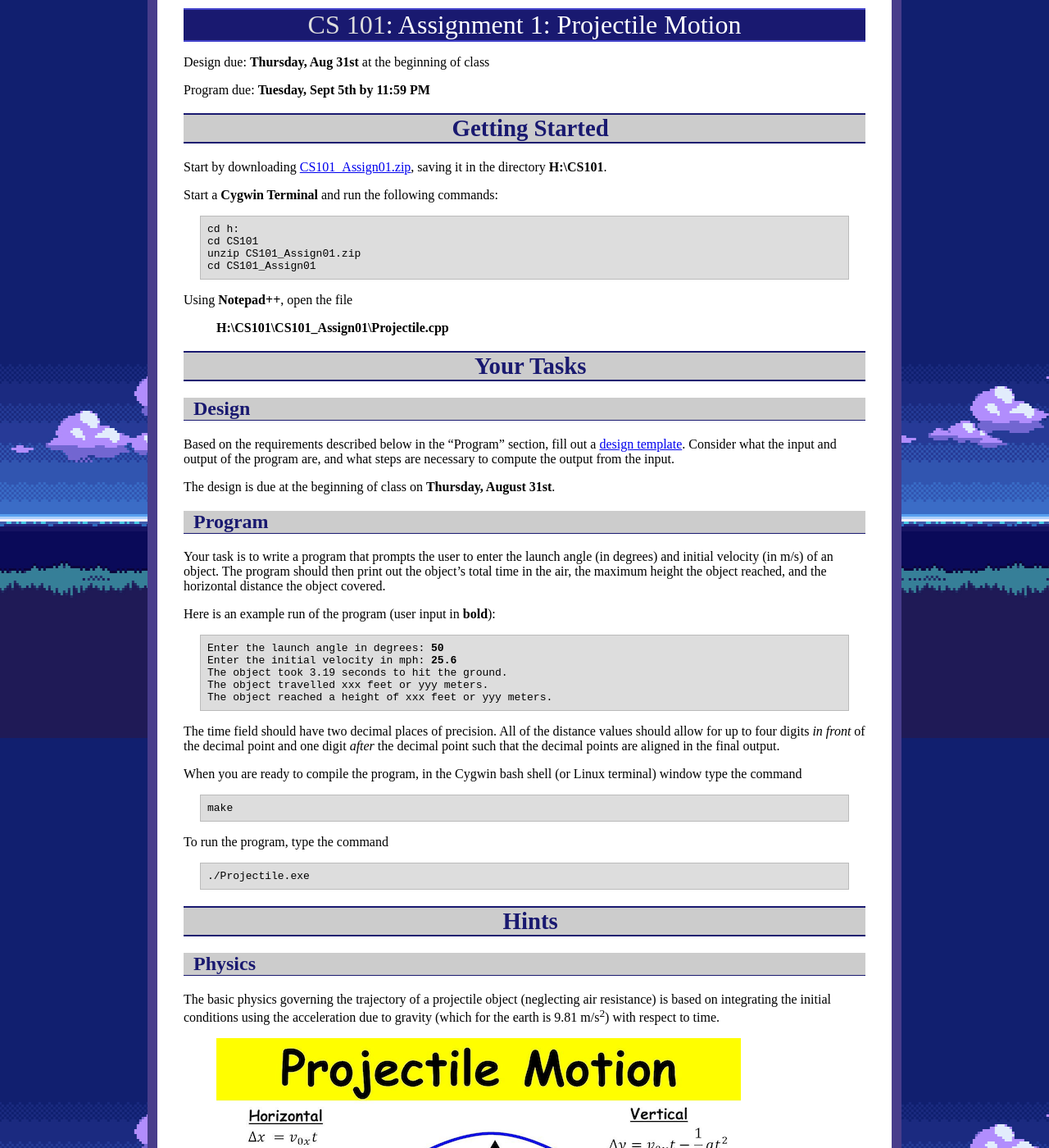
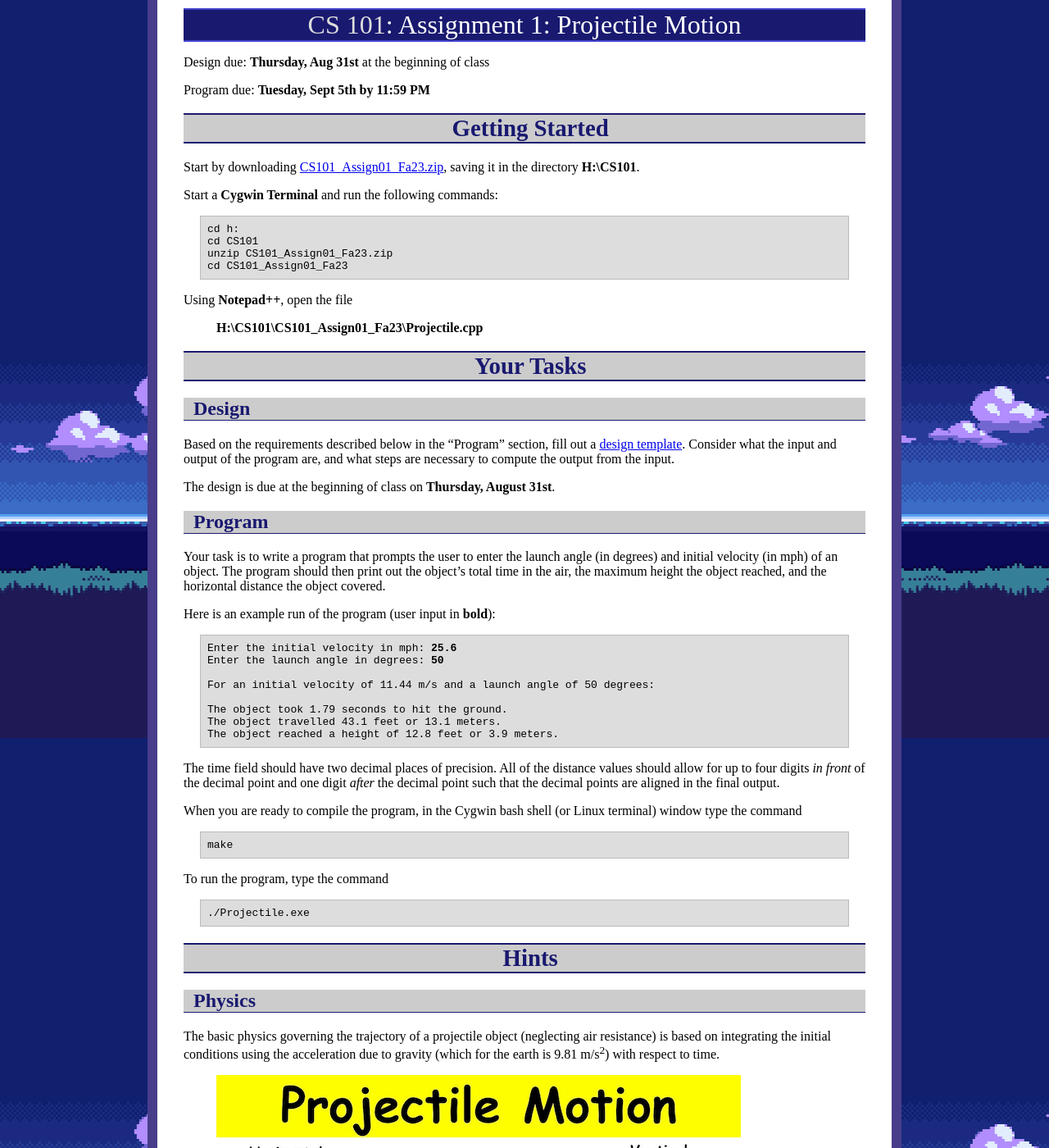
Before and after one commit to ycpcs/cs101-fall2023, a Jekyll site: the page built from assign/assign01.md, in a window 1280 px wide and 1400 px high. Shown: the whole window at 82% size. Built offline with Jekyll 4.4.1, drawn with Linux system fonts in a browser that asks for light colours; some of the changed text lies outside the part shown.

Commit message:
update assign 1
update assign 1

```diff
--- a/assign/assign01.md
+++ b/assign/assign01.md
@@ -10,18 +10,18 @@ Program due: **Tuesday, Sept 5th by 11:59 PM**
 Getting Started
 ===============
 
-Start by downloading [CS101\_Assign01.zip](CS101_Assign01.zip), saving it in the directory **H:\\CS101**.
+Start by downloading [CS101\_Assign01\_Fa23.zip](CS101_Assign01_Fa23.zip), saving it in the directory **H:\\CS101**.
 
 Start a **Cygwin Terminal** and run the following commands:
 
     cd h:
     cd CS101
-    unzip CS101_Assign01.zip
-    cd CS101_Assign01
+    unzip CS101_Assign01_Fa23.zip
+    cd CS101_Assign01_Fa23
 
 Using **Notepad++**, open the file
 
-> **H:\\CS101\\CS101\_Assign01\\Projectile.cpp**
+> **H:\\CS101\\CS101\_Assign01\_Fa23\\Projectile.cpp**
 
 Your Tasks
 ==========
@@ -34,16 +34,19 @@ The design is due at the beginning of class on **Thursday, August 31st**.
 
 ## Program
 
-Your task is to write a program that prompts the user to enter the launch angle (in degrees) and initial velocity (in m/s) of an object. The program should then print out the object's total time in the air, the maximum height the object reached, and the horizontal distance the object covered.
+Your task is to write a program that prompts the user to enter the launch angle (in degrees) and initial velocity (in mph) of an object. The program should then print out the object's total time in the air, the maximum height the object reached, and the horizontal distance the object covered.
 
 Here is an example run of the program (user input in **bold**):
 
 <pre>
+Enter the initial velocity in mph: <b>25.6</b>
 Enter the launch angle in degrees: <b>50</b>
-Enter the initial velocity in mph: <b>25.6</b>
-The object took 3.19 seconds to hit the ground.
-The object travelled xxx feet or yyy meters.
-The object reached a height of xxx feet or yyy meters.
+
+For an initial velocity of 11.44 m/s and a launch angle of 50 degrees:
+
+The object took 1.79 seconds to hit the ground.
+The object travelled 43.1 feet or 13.1 meters.
+The object reached a height of 12.8 feet or 3.9 meters.
 </pre>
 
 The time field should have two decimal places of precision. All of the distance values should allow for up to four digits *in front* of the decimal point and one digit *after* the decimal point such that the decimal points are aligned in the final output.
@@ -116,11 +119,13 @@ Your grade will be determined as follows:
 
 * Design artifact: 15
 * Proper variable datatypes: 5
-* Input initial height: 25
-* Determine time: 15
-* Determine velocity m/s: 10
-* Determine velocity ft/s: 10
-* Determine velocity mph: 10
+* Input initial velocity: 10
+* Input initial angle: 10
+* Determine time: 10
+* Determine range feet: 10
+* Determine range meters: 10
+* Determine height feet: 10
+* Determine height meters: 10
 * Proper output format: 10
 
 Submitting
```
Also changed, not shown: other parts of assign/assign01.md (+1 -3 lines), 1 other file.
